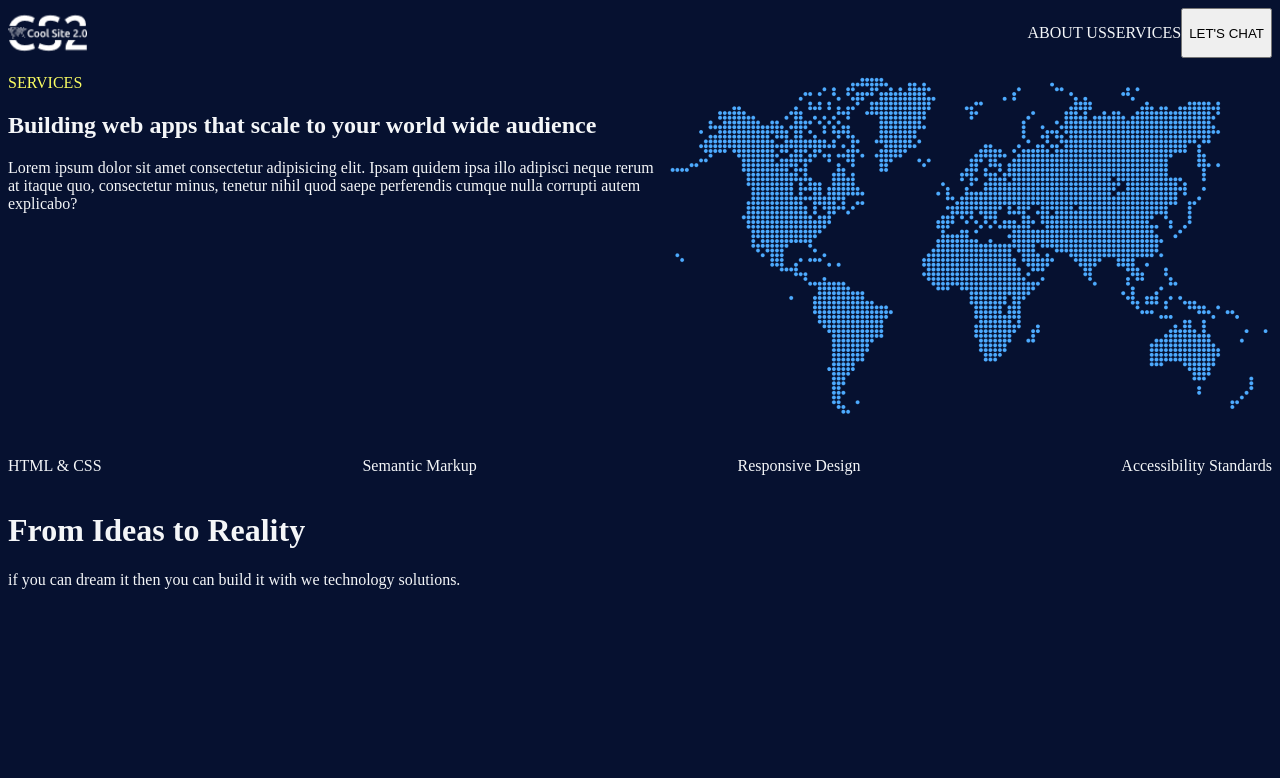
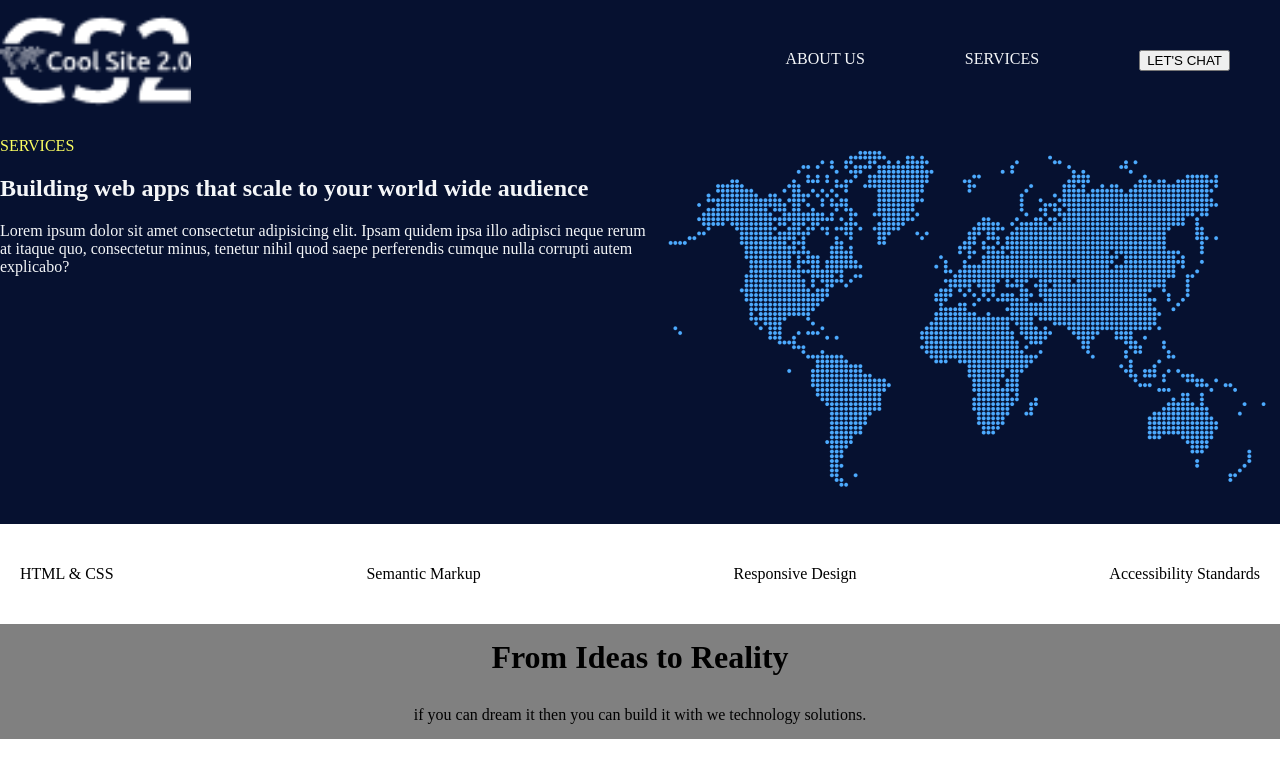
Before and after one commit to SammmMorgan/Week1CoolSiteasd, a plain HTML site: page index.html in a window 1280 px wide. Drawn offline with Linux system fonts and the light colour scheme.

Commit message:
technically done

```diff
--- a/index.html
+++ b/index.html
@@ -15,11 +15,12 @@
         <div class="lefty">
             <img src="assets/pictures/coolsite-logo.png" alt="coolsite-logo">
         </div>
-        <div class="righty">
+        <section>
             <p>ABOUT US</p>
             <p>SERVICES</p>
             <button>LET'S CHAT</button>
-        </div>
+        </section>
+
     </header>
 
 
@@ -49,8 +50,8 @@
     </section>
 
     <footer>
-        <h1>From Ideas to Reality</h1>
-        <p>if you can dream it then you can build it with we technology solutions. </p>
+        <h1 class="bottomy">From Ideas to Reality</h1>
+        <p class="bottomy">if you can dream it then you can build it with we technology solutions. </p>
     </footer>
 
 </body>
--- a/style.css
+++ b/style.css
@@ -7,8 +7,14 @@ header {
 }
 
 body {
+    color: #f4f6f8;
+    margin: 0;
+
+}
+
+main {
     background-color: #061130;
-    color: #f4f6f8;
+    margin: 0;
 
 }
 
@@ -16,9 +22,22 @@ main>div {
     display: flex;
 }
 
+header>section {
+    display: flex;
+    justify-content: space-around;
+
+}
+
+header>section>* {
+    margin: 50px;
+}
+
 section>div {
     display: flex;
     justify-content: space-between;
+    background-color: white;
+    color: black;
+    margin: 25px 20px;
 }
 
 /* NOTE class selectors
@@ -31,6 +50,7 @@ section>div {
 .righty {
     display: flex;
     justify-content: right;
+    margin: 10px;
 }
 
 
@@ -39,6 +59,14 @@ section>div {
     justify-self: left;
 }
 
+.bottomy {
+    display: flex;
+    justify-content: center;
+    background-color: grey;
+    color: black;
+    margin: 0;
+    padding: 15px
+}
 
 /* NOTE fancy slectors
 }
```
